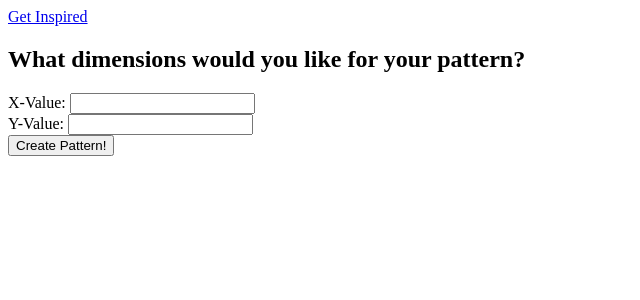
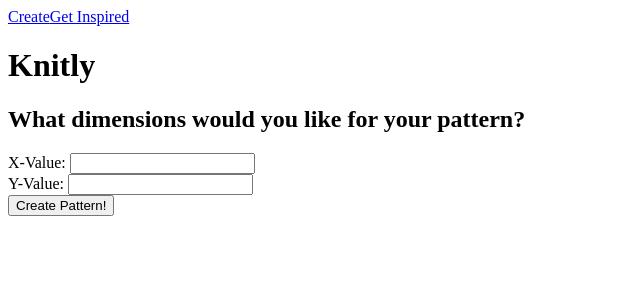
Before and after one commit to Prkr93/knitly, a React (Create React App) app: page /create in a window 1280 px wide. Shown: the top 300 px of the page, without its empty margins (0-640 px from the left). Built offline with nearby package versions, Linux system fonts and the light colour scheme.

Commit message:
Add header links, mirror mode status, and fix post request

```diff
--- a/src/App.js
+++ b/src/App.js
@@ -55,9 +55,15 @@ class App extends Component {
     return (
       <main>
         <header>
-          <NavLink to={'/inspirations'}>Get Inspired</NavLink>
+          <nav>
+            <NavLink to={'/create'}>Create</NavLink>
+            <NavLink to={'/inspirations'}>Get Inspired</NavLink>
+          </nav>
+          <h1>Knitly</h1>
         </header>
+
         <Switch>
+
           <Route exact path={'/create'} render={() => {
             return (
               <Form createPattern={this.createPattern} />
--- a/src/apiCalls.js
+++ b/src/apiCalls.js
@@ -8,7 +8,7 @@ const servePattern = (pattern) => {
   return fetch('http://localhost:3001/inspire', {
     method: 'POST',
     headers: {'content-type':'application/json'},
-    body: JSON.stringify({pattern})
+    body: JSON.stringify(pattern)
   }).then(response => console.log(response))
 }
 
--- a/src/js/Pattern.js
+++ b/src/js/Pattern.js
@@ -77,6 +77,7 @@ class Pattern extends Component {
 
     return (
       <section className='pattern-container'>
+        <h3>Mirror Mode: {this.props.mirrorMode ? 'ON' : 'OFF'}</h3>
         <section className='pattern'>{pattern}</section>
         <button className='save-pattern' onClick={this.savePattern}>Save Pattern</button>
       </section>
```
